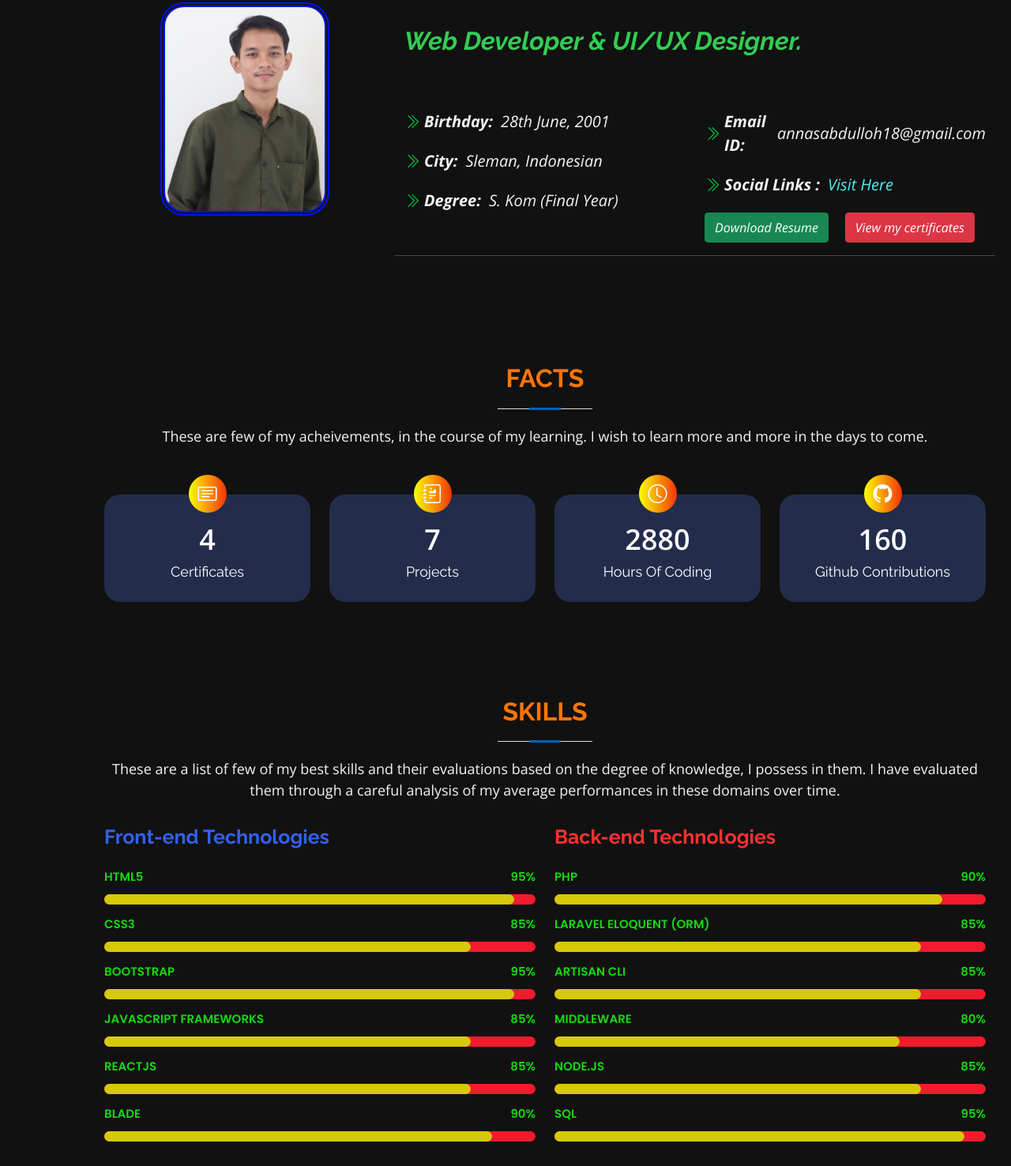
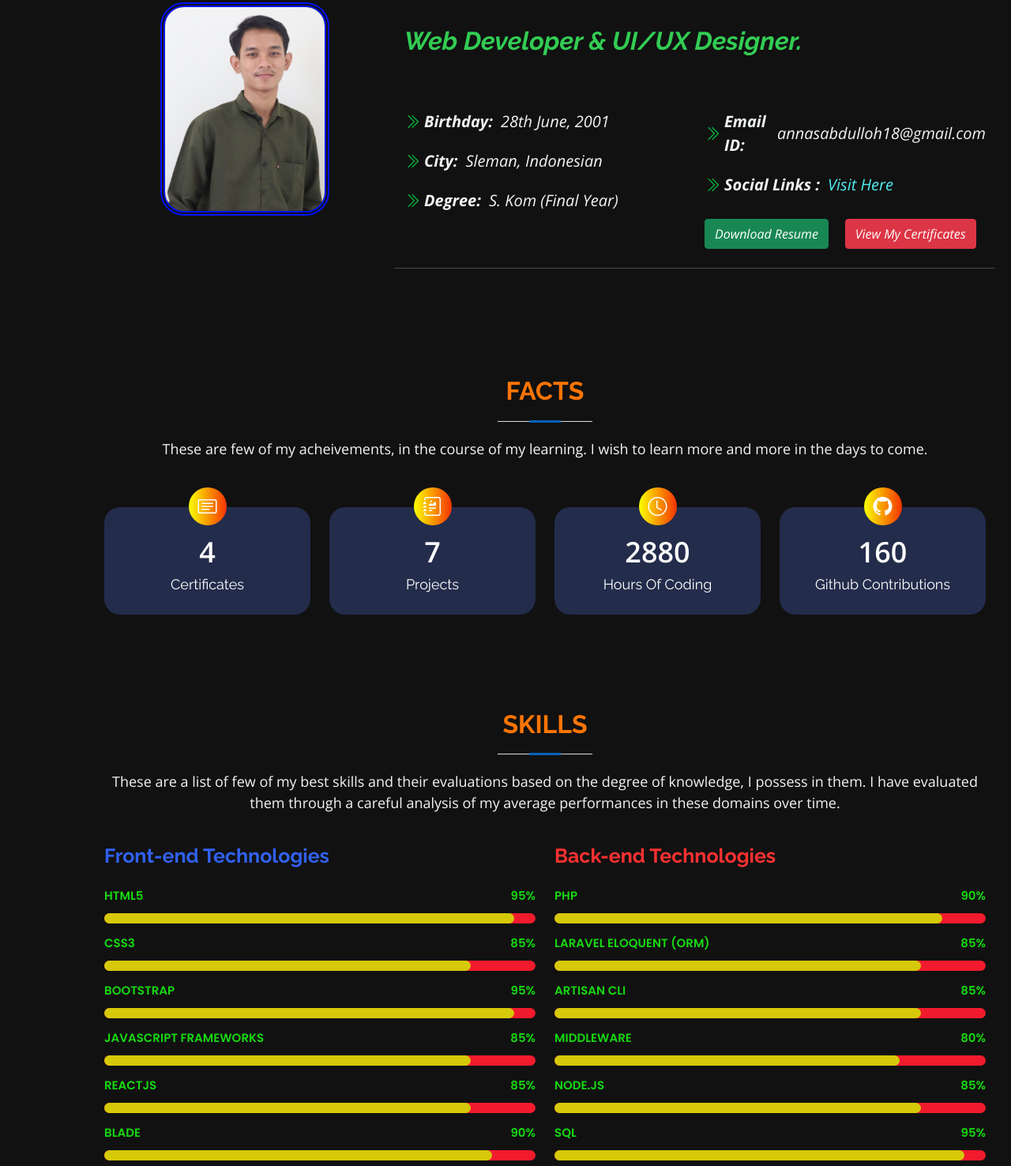
Before and after one commit to Nasuco/AnnasFolio, a plain HTML site: page index.html in a window 1280 px wide. Shown: the part 1120-2596 px from the top of the page at 79% size. Drawn offline with nearby package versions, Linux system fonts and the light colour scheme; a script that the page names is missing.

Commit message:
add pdf update src

```diff
--- a/index.html
+++ b/index.html
@@ -5,13 +5,13 @@
   <meta charset="utf-8">
   <meta content="width=device-width, initial-scale=1.0" name="viewport">
   <script data-ad-client="ca-pub-2230638636963845" async src="https://pagead2.googlesyndication.com/pagead/js/adsbygoogle.js"></script>
-  <title>AnnasFolio</title>
+  <title>Annas Portofolio</title>
   <meta content="mainakfolio" name="portfolio website for mainak chaudhuri">
   <meta content="mainakfolio" name="portfolio,full-stack web-developer,data scientist, SRMIST, github, opesource, internship, CEO">
 
   <!-- Favicons -->
-  <link href="assets/img/favicon.png" rel="icon">
-  <link href="assets/img/apple-touch-icon.png" rel="apple-touch-icon">
+  <!-- <link href="assets/img/favicon.png" rel="icon">
+  <link href="assets/img/apple-touch-icon.png" rel="apple-touch-icon"> -->
 
   <!-- Google Fonts -->
   <link href="https://fonts.googleapis.com/css?family=Open+Sans:300,300i,400,400i,600,600i,700,700i|Raleway:300,300i,400,400i,500,500i,600,600i,700,700i|Poppins:300,300i,400,400i,500,500i,600,600i,700,700i" rel="stylesheet">
@@ -129,7 +129,11 @@
                     </div>
                 </div>
                   <!-- <li><i class="bi bi-chevron-double-right"></i> <strong>Interning At:</strong> <span><a href="http://techinfer.com/" target="_blank">TechInfer</a></span></li> -->
-                  </li><a class="btn btn-success" id="res" href="#" role="button" >Download Resume</a> &nbsp;&nbsp; <a class="btn btn-danger" id="res" href="#" role="button" >View my certificates</a>
+                  </li>
+                  <a class="btn btn-success my-2" id="res" href="AnnasAbdulloh-Resume.pdf" role="button" target="_blank">Download Resume</a>
+                  &nbsp;&nbsp;
+                  <a class="btn btn-danger my-2" id="res" href="https://annasabdulloh-sertifikat.vercel.app/" role="button" target="_blank">View My Certificates</a>
+
 
                 </ul>
 
@@ -208,7 +212,7 @@
 
         <div class="row skills-content">
 
-          <div class="col-lg-6">
+          <div class="col-lg-6 my-2">
             <h3 id="slx">Front-end Technologies</h3>
 
             <div class="progress">
@@ -255,7 +259,7 @@
 
           </div>
 
-          <div class="col-lg-6">
+          <div class="col-lg-6 my-2">
 
             <h3 id="slx2">Back-end Technologies</h3>
             <div class="progress">
@@ -553,7 +557,10 @@
           </div>
 
         </div>
-        <button id="proj" type="button" onclick="window.open('https://github.com/Nasuco?tab=repositories', '_blank');" class="btn btn-warning">For More Projects</button>
+        <div class="text-center mt-3">
+          <button id="proj" type="button" onclick="window.open('https://github.com/Nasuco?tab=repositories', '_blank');" class="btn btn-warning mx-auto">For More Projects</button>
+        </div>
+
       </div>
     </section><!-- End Portfolio Section -->
   <!-- End Portfolio Section -->
```
Also changed, not shown: 1 other file.
